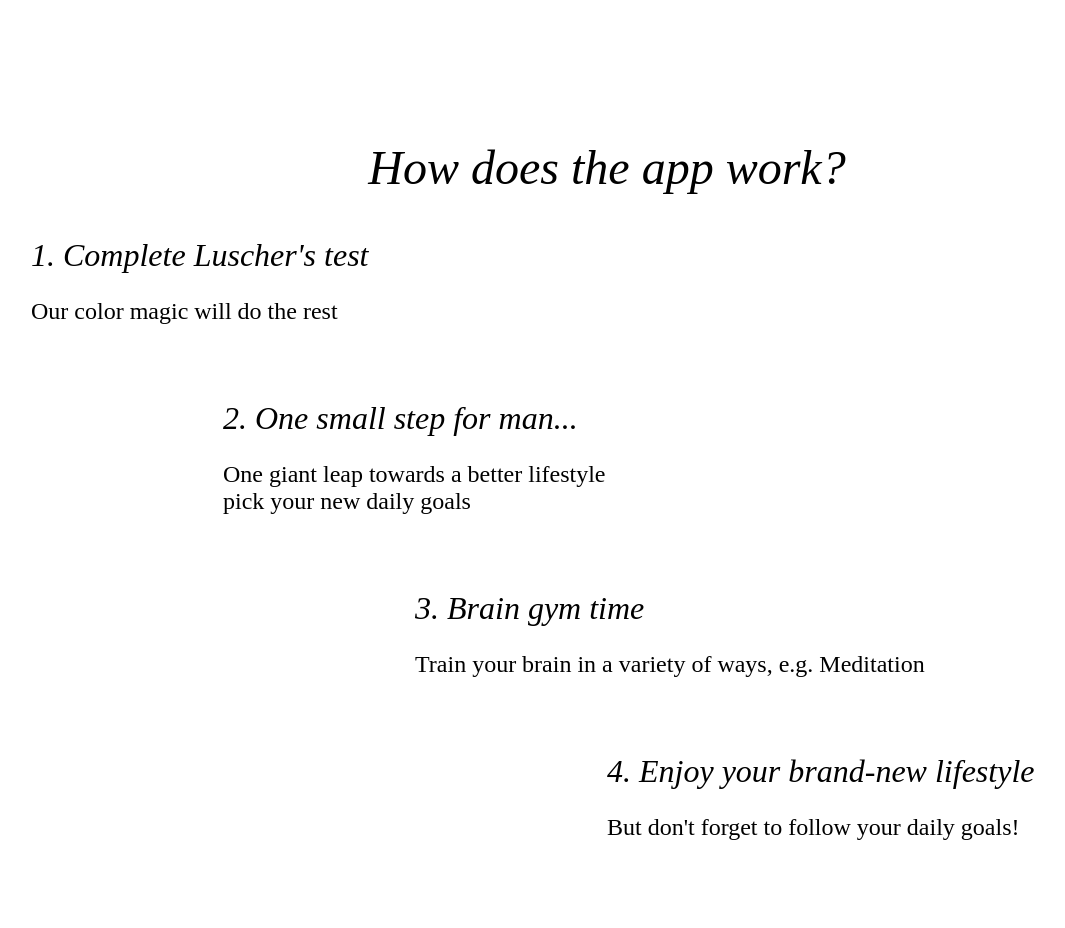
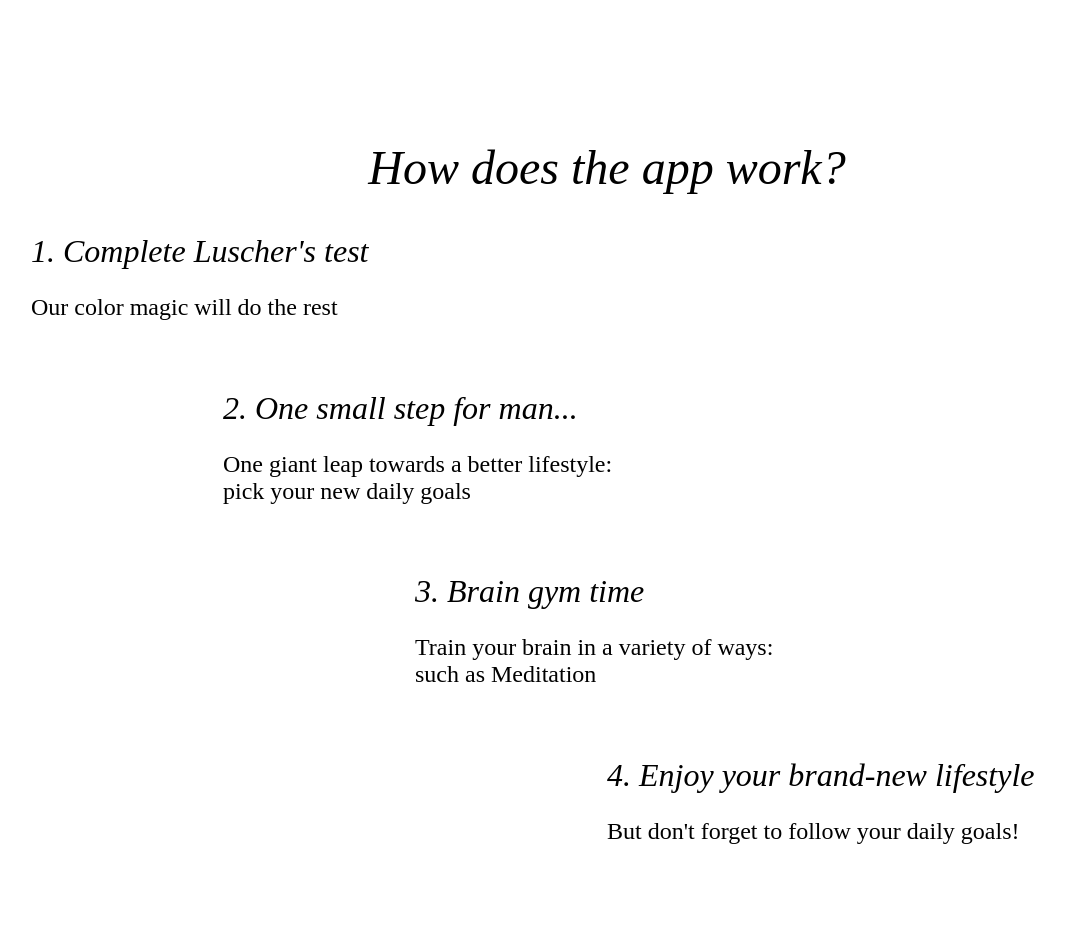
Before and after one commit to andrejmaznin/landing_mipt, a Flask app: page / in a window 1280 px wide. Shown: the part 788-1716 px from the top of the page, without its empty margins (33-1098 px from the left). Run offline with Flask 2, Linux system fonts and the light colour scheme; some web fonts are replaced.

Commit message:
minor fixes

```diff
--- a/templates/main_page.html
+++ b/templates/main_page.html
@@ -48,12 +48,12 @@
         </div>
         <div class="subcontainer-3" id="sub-2">
             <label class="desc3-heading">2. One small step for man...</label>
-            <p class="desc-text-3">One giant leap towards a better lifestyle <br>pick your new daily goals </p>
+            <p class="desc-text-3">One giant leap towards a better lifestyle: <br>pick your new daily goals </p>
 
         </div>
         <div class="subcontainer-3" id="sub-3">
             <label class="desc3-heading">3. Brain gym time</label>
-            <p class="desc-text-3">Train your brain in a variety of ways, e.g. Meditation</p>
+            <p class="desc-text-3">Train your brain in a variety of ways:<br> such as Meditation</p>
         </div>
         <div class="subcontainer-3" id="sub-4">
             <label class="desc3-heading">4. Enjoy your brand-new lifestyle</label>
```
Also changed, not shown: 1 other file.
